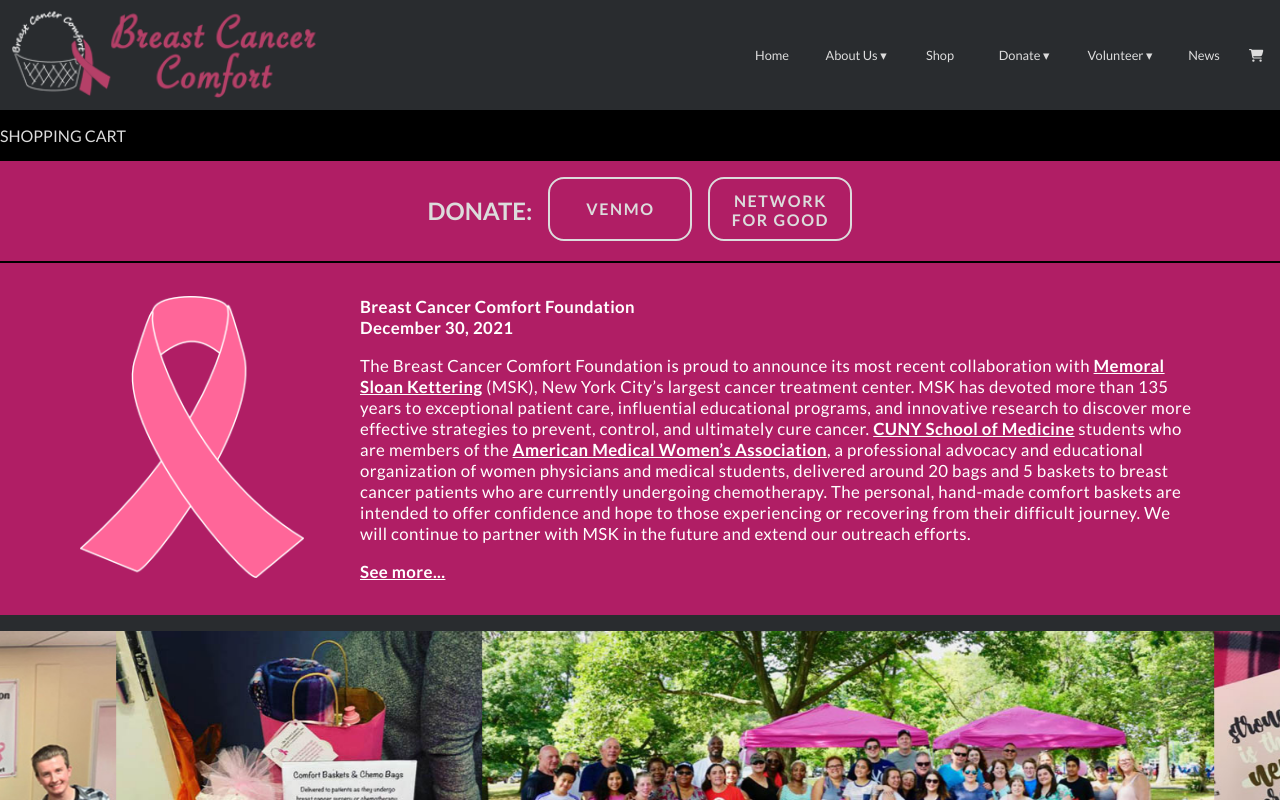
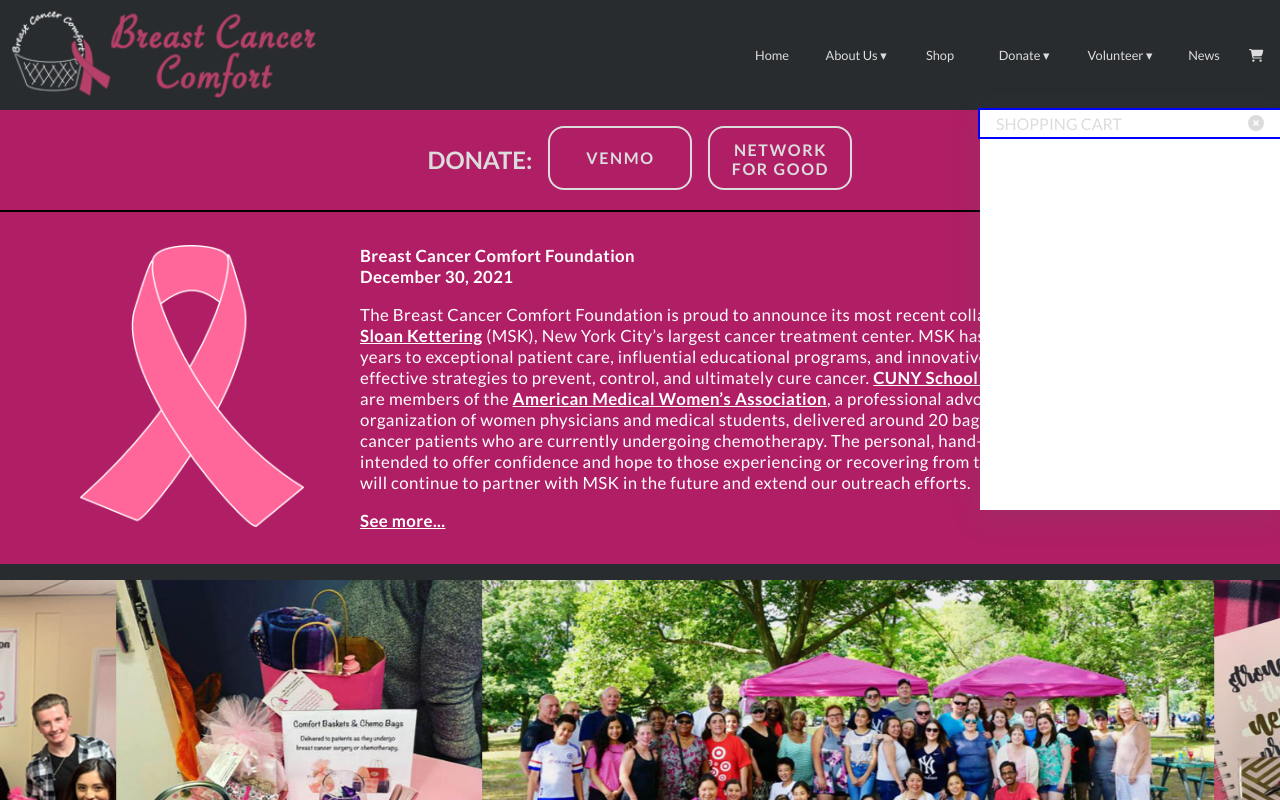
Before and after one commit to vishalicious213/bcc-v2, a Next.js app: page / in a window 1280 px wide. Shown: the top 800 px of the page. Built offline with nearby package versions, Linux system fonts and the light colour scheme.

Commit message:
shoppingCart: added X icon to close shopping cart

```diff
--- a/components/nav.js
+++ b/components/nav.js
@@ -78,6 +78,7 @@ export default function Nav() {
                     justify-content: space-between;
                     padding: .5rem;
                     background: #292c2f;
+                    position: relative;
                 }
 
                 #logo-container {
--- a/components/shoppingCart.js
+++ b/components/shoppingCart.js
@@ -1,12 +1,32 @@
+import { FontAwesomeIcon } from "@fortawesome/react-fontawesome"
+import { faCircleXmark } from "@fortawesome/free-solid-svg-icons"
+
 const ShoppingCart = () => {
     return (
-        <div>
-            <p>SHOPPING CART</p>
+        <div className='shopping-cart'>
+            <div className='cart-head'>
+                <span>SHOPPING CART</span>
+                <FontAwesomeIcon icon={faCircleXmark} style={{ fontsize: "1.5rem"}} />
+            </div>
 
             <style jsx>
                 {`
-                p {
+                .shopping-cart {
+                    position: fixed;
+                    right: 0;
+                    height: 50vh;
+                    width: 300px;
+                    background-color: white;
+                    box-shadow: rgba(100, 100, 111, 0.2) 0px 7px 29px 0px;
                     color: gainsboro;
+                }
+
+                .cart-head {
+                    display: flex;
+                    justify-content: space-between;
+                    align-items: center;
+                    padding: .25rem 1rem;
+                    outline: 2px solid blue;
                 }
                 `}
             </style>
```
